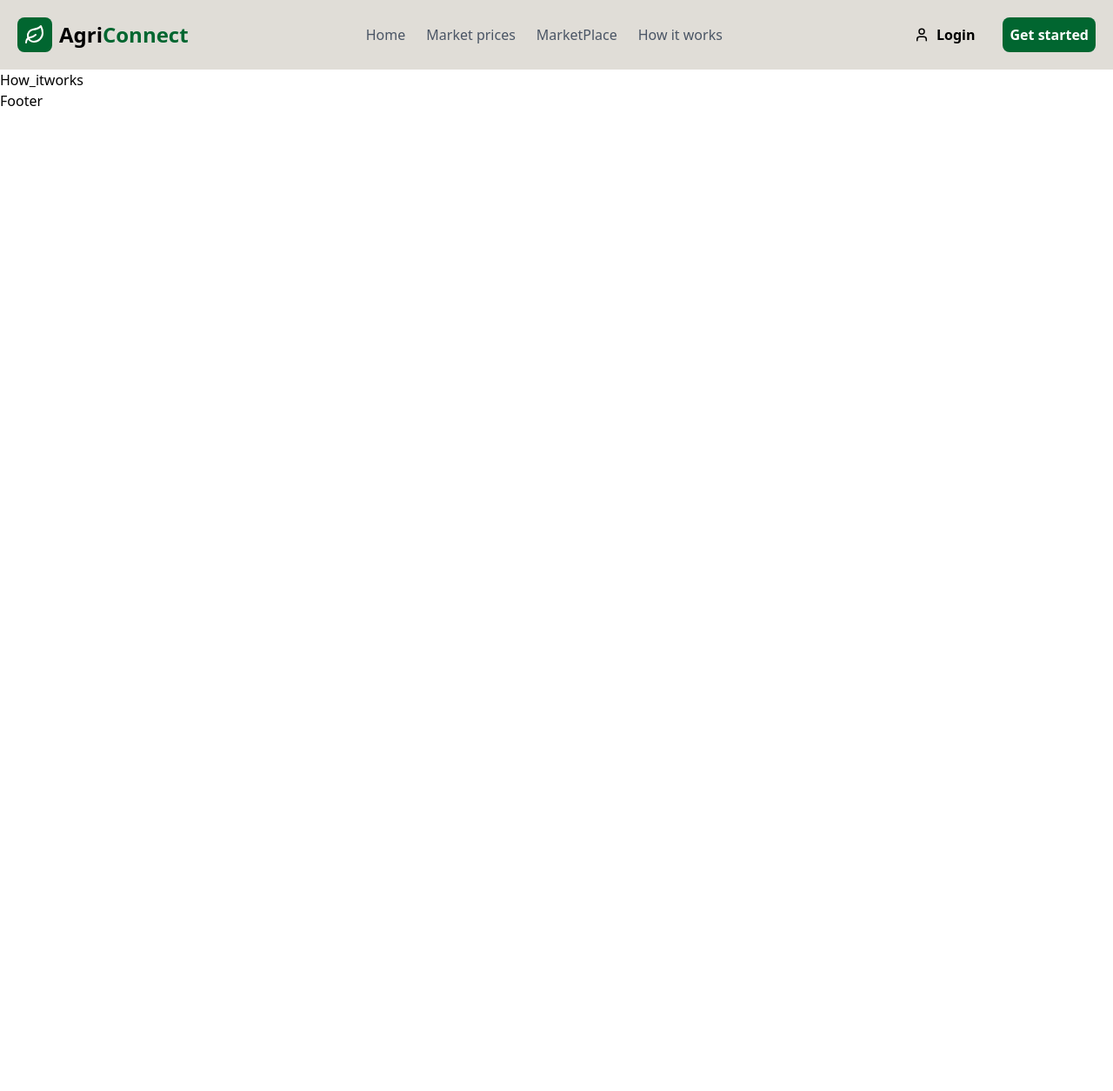
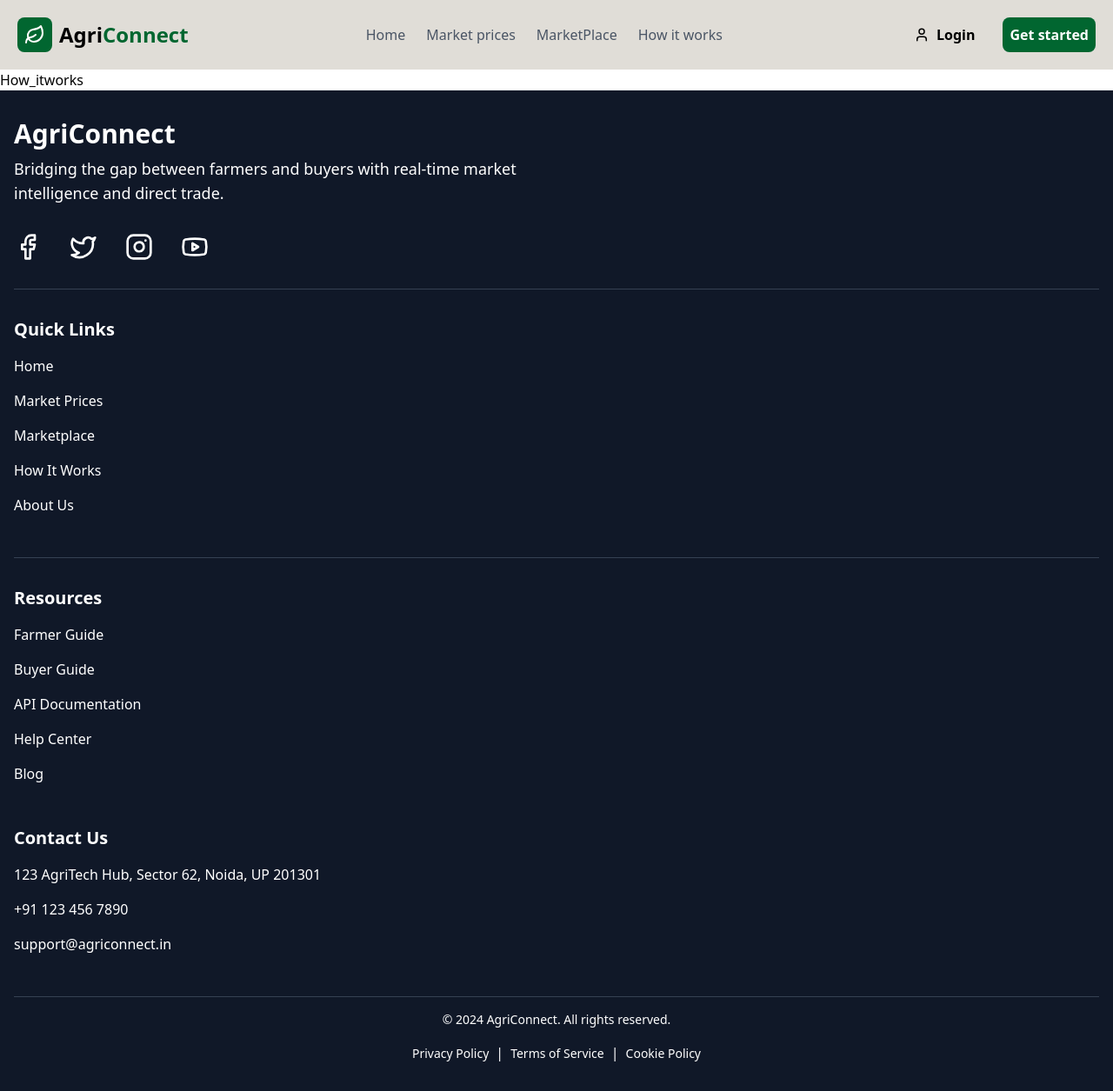
Before and after one commit to premilabhusawale/agri, a React (Vite) app: page /How_itworks in a window 1280 px wide. Shown: the whole page at 87% size. Before the commit the page ends 800 px from the top, so only its background shows below. Built offline with nearby package versions, Linux system fonts and the light colour scheme.

Commit message:
footer changes

```diff
--- a/src/Componants/Footer.jsx
+++ b/src/Componants/Footer.jsx
@@ -1,9 +1,96 @@
-import React from 'react'
+// Footer.jsx
+import React from 'react';
+import { Facebook, Twitter, Instagram, Youtube } from 'lucide-react'; // Importing social media icons from lucide-react
 
 const Footer = () => {
   return (
-    <div>Footer</div>
-  )
-}
+    <footer className="bg-gray-900 text-white py-8">
+      <div className="container mx-auto px-4">
+        {/* First Section: AgriConnect Logo and Description */}
+        <div className="flex flex-col md:flex-row justify-between gap-16 mb-8">
+          {/* AgriConnect Logo and Description */}
+          <div className="flex flex-col md:w-1/2 mb-8 md:mb-0">
+            <h2 className="text-3xl font-bold">AgriConnect</h2>
+            <p className="mt-2 text-lg">Bridging the gap between farmers and buyers with real-time market intelligence and direct trade.</p>
+          </div>
+        </div>
 
-export default Footer
+        {/* Social Media Icons Section: Positioned directly below AgriConnect */}
+        <div className="flex justify-start space-x-8 mb-8">
+          <a href="https://facebook.com" className="text-white hover:text-green-500">
+            <Facebook size={32} />
+          </a>
+          <a href="https://twitter.com" className="text-white hover:text-green-500">
+            <Twitter size={32} />
+          </a>
+          <a href="https://instagram.com" className="text-white hover:text-green-500">
+            <Instagram size={32} />
+          </a>
+          <a href="https://youtube.com" className="text-white hover:text-green-500">
+            <Youtube size={32} />
+          </a>
+        </div>
+
+        {/* Divider Between AgriConnect and Quick Links */}
+        <div className="border-t border-gray-700 mb-8"></div>
+
+        {/* Second Section: Quick Links */}
+        <div className="flex flex-col md:w-1/2 mb-8">
+          <h3 className="font-bold text-xl mb-4">Quick Links</h3>
+          <ul>
+            <li className="mb-4"><a href="/" className="hover:text-green-500">Home</a></li>
+            <li className="mb-4"><a href="/market-prices" className="hover:text-green-500">Market Prices</a></li>
+            <li className="mb-4"><a href="/marketplace" className="hover:text-green-500">Marketplace</a></li>
+            <li className="mb-4"><a href="/how-it-works" className="hover:text-green-500">How It Works</a></li>
+            <li className="mb-4"><a href="/about-us" className="hover:text-green-500">About Us</a></li>
+          </ul>
+        </div>
+
+        {/* Divider Between Quick Links and Resources */}
+        <div className="border-t border-gray-700 mb-8"></div>
+
+        {/* Third Section: Resources */}
+        <div className="grid md:grid-cols-2 lg:grid-cols-4 gap-16 mb-8">
+          <div>
+            <h3 className="font-bold text-xl mb-4">Resources</h3>
+            <ul>
+              <li className="mb-4"><a href="/farmer-guide" className="hover:text-green-500">Farmer Guide</a></li>
+              <li className="mb-4"><a href="/buyer-guide" className="hover:text-green-500">Buyer Guide</a></li>
+              <li className="mb-4"><a href="/api-docs" className="hover:text-green-500">API Documentation</a></li>
+              <li className="mb-4"><a href="/help-center" className="hover:text-green-500">Help Center</a></li>
+              <li className="mb-4"><a href="/blog" className="hover:text-green-500">Blog</a></li>
+            </ul>
+          </div>
+        </div>
+
+        {/* Fourth Section: Contact Us */}
+        <div className="grid md:grid-cols-2 gap-16 mb-8">
+          <div>
+            <h3 className="font-bold text-xl mb-4">Contact Us</h3>
+            <ul>
+              <li className="mb-4">123 AgriTech Hub, Sector 62, Noida, UP 201301</li>
+              <li className="mb-4"><a href="tel:+911234567890" className="hover:text-green-500">+91 123 456 7890</a></li>
+              <li className="mb-4"><a href="mailto:support@agriconnect.in" className="hover:text-green-500">support@agriconnect.in</a></li>
+            </ul>
+          </div>
+        </div>
+
+        {/* Bottom Section: Legal Links */}
+        <div className="border-t border-gray-700 pt-4 mt-8 text-center">
+          <p className="text-sm">
+            &copy; 2024 AgriConnect. All rights reserved.
+          </p>
+          <div className="mt-4">
+            <a href="/privacy-policy" className="text-sm hover:text-green-500">Privacy Policy</a>
+            <span className="mx-2">|</span>
+            <a href="/terms-of-service" className="text-sm hover:text-green-500">Terms of Service</a>
+            <span className="mx-2">|</span>
+            <a href="/cookie-policy" className="text-sm hover:text-green-500">Cookie Policy</a>
+          </div>
+        </div>
+      </div>
+    </footer>
+  );
+};
+
+export default Footer;
```
